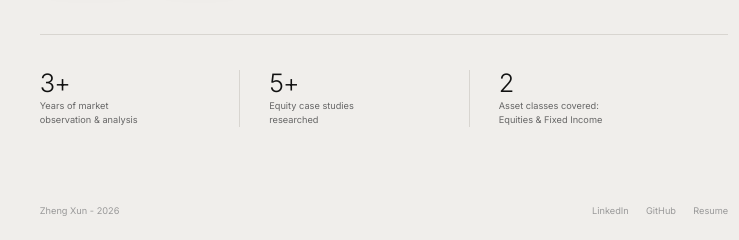
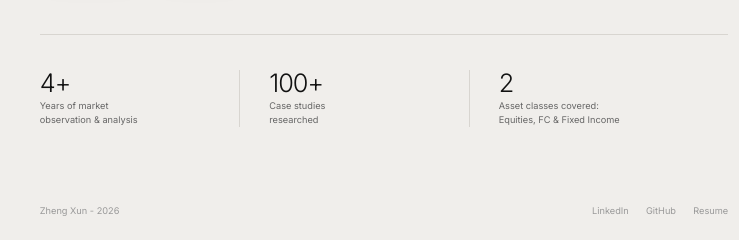
Before and after one commit to zhengxun25/zhengxun-portfolio, a plain HTML site: page index.html in a window 1280 px wide. Shown: the part 468-708 px from the top of the page, 256-995 px from the left. Drawn offline with Linux system fonts and the light colour scheme.

Commit message:
Update index.html

```diff
--- a/index.html
+++ b/index.html
@@ -2188,16 +2188,16 @@
 
   <div class="home-stats">
     <div class="stat-item">
-      <div class="stat-num">3+</div>
+      <div class="stat-num">4+</div>
       <div class="stat-label">Years of market<br>observation & analysis</div>
     </div>
     <div class="stat-item">
-      <div class="stat-num">5+</div>
-      <div class="stat-label">Equity case studies<br>researched</div>
+      <div class="stat-num">100+</div>
+      <div class="stat-label">Case studies<br>researched</div>
     </div>
     <div class="stat-item">
       <div class="stat-num">2</div>
-      <div class="stat-label">Asset classes covered:<br>Equities & Fixed Income</div>
+      <div class="stat-label">Asset classes covered:<br>Equities, FC & Fixed Income</div>
     </div>
   </div>
 
```
